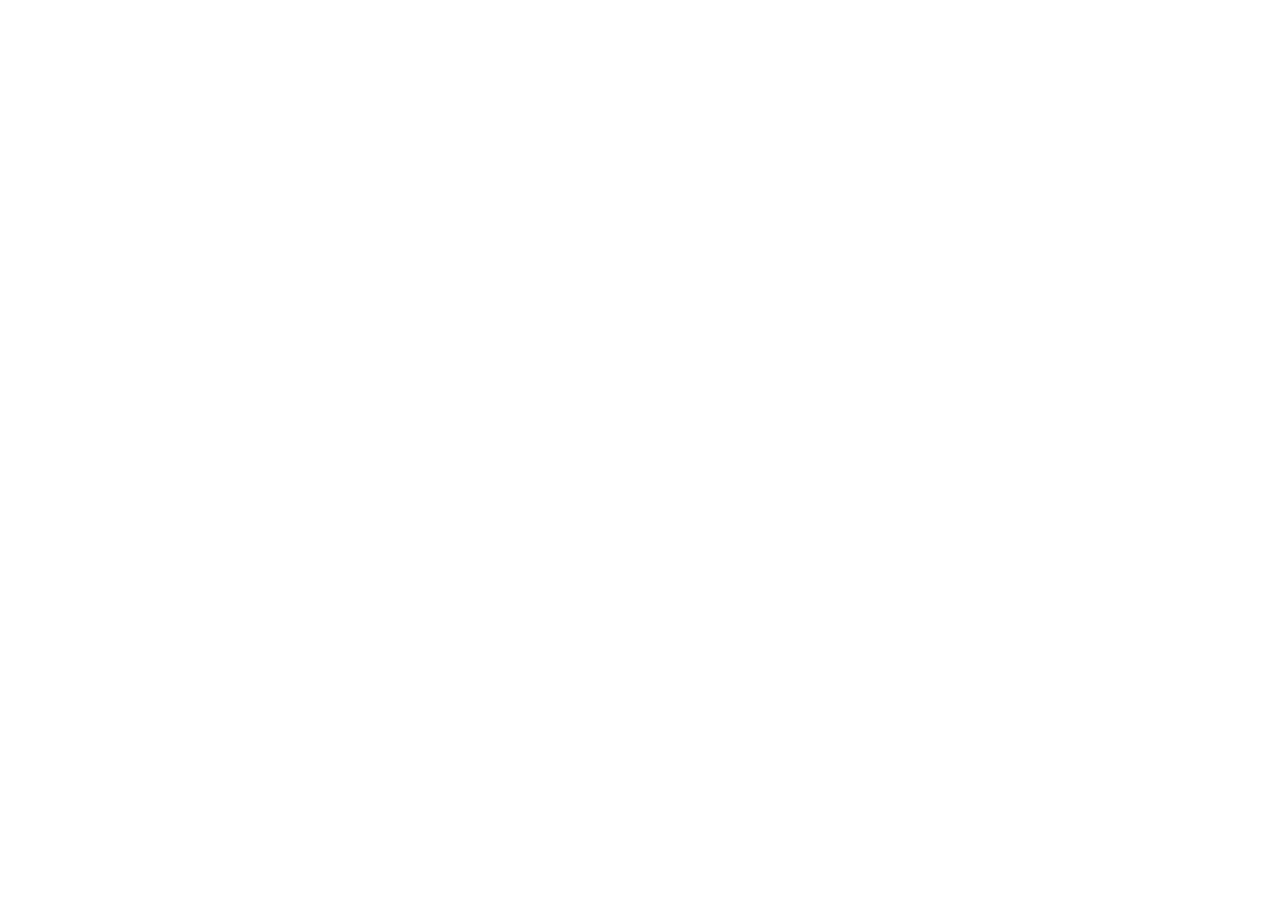
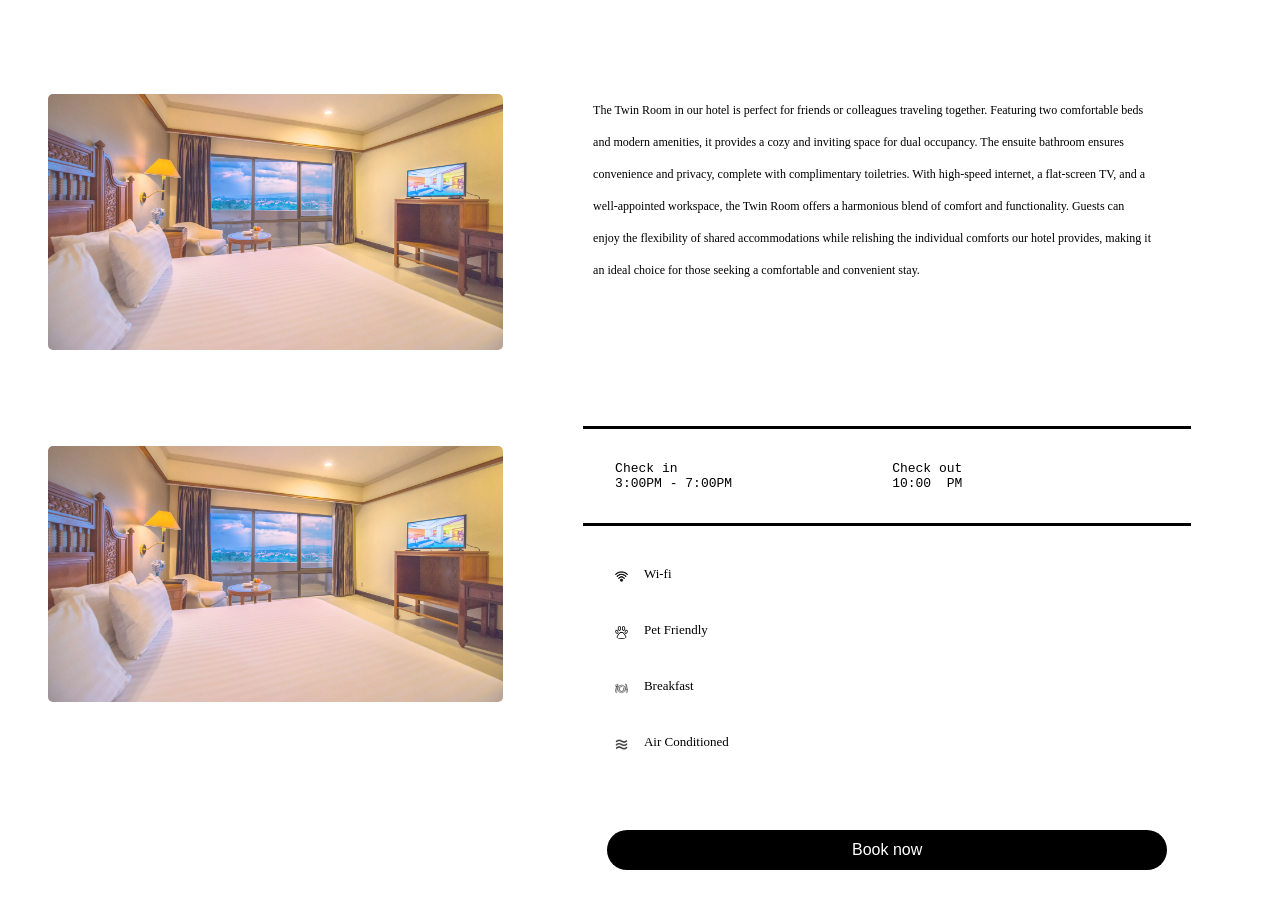
Before and after one commit to darlisse/jadehotel, a React (Create React App) app: page /Details-2 in a window 1280 px wide. Before the commit this address had no page. Shown: the part 431-1340 px from the top of the page. Before the commit the page ends 800 px from the top, so only its background shows below. Built offline with nearby package versions, Linux system fonts and the light colour scheme.

Commit message:
Linked the Details file to Home.js

```diff
--- a/src/App.js
+++ b/src/App.js
@@ -4,6 +4,12 @@
 import Home from "./pages/Home";
 import About from "./pages/About";
 import Details from "./pages/Details";
+import Details2 from "./pages/Details-2";
+import Details3 from "./pages/Details-3";
+import Details4 from "./pages/Details-4";
+import Details5 from "./pages/Details-5";
+import Details6 from "./pages/Details-6";
+
 
 const App = () => {
   return (
@@ -14,6 +20,11 @@
           <Route path="/" exact Component={Home} />
           <Route path="/About" exact Component={About} />
           <Route path="/Details" exact Component={Details} />
+          <Route path="/Details-2" exact Component={Details2} />
+          <Route path="/Details-3" exact Component={Details3} />
+          <Route path="/Details-4" exact Component={Details4} />
+          <Route path="/Details-5" exact Component={Details5} />
+          <Route path="/Details-6" exact Component={Details6} />
         </Routes>
       </Router>
     </div>
--- a/src/pages/Details-2.js
+++ b/src/pages/Details-2.js
@@ -0,0 +1,91 @@
+import React from "react";
+import "./Details.css";
+import sample from "./assets/sample-room-pic.jpg";
+import wifi from "./assets/wifi.png";
+import pet from "./assets/pet.png";
+import breakfast from "./assets/food.png";
+import aircon from "./assets/aircon.png";
+
+
+const Details = () => {
+
+  return (
+
+    <div className="room-details-container">
+      <div className="picture-container">
+        <div className="picture">
+          <img src={sample} alt="Sample Pic"/>
+        </div>
+        <div className="picture">
+          <img src={sample} alt="Sample Pic"/>
+        </div>
+        <div className="picture">
+          <img src={sample} alt="Sample Pic"/>
+        </div>
+      </div>
+
+      <div className="details-container">
+        <h1 className="room-name">Twin Room</h1>
+        <article className="room-description-1">
+          <pre>
+            {'Max number of guests: 2\nRoom size: Standard size for dual occupancy\nBed size: Two standard single beds\n'}
+          </pre>
+
+        </article>
+        <article className="room-description-2">
+        The Twin Room in our hotel is perfect for friends or colleagues
+        traveling together. Featuring two comfortable beds and modern
+        amenities, it provides a cozy and inviting space for dual occupancy.
+        The ensuite bathroom ensures convenience and privacy, complete with
+        complimentary toiletries. With high-speed internet, a flat-screen TV,
+        and a well-appointed workspace, the Twin Room offers a harmonious
+        blend of comfort and functionality. Guests can enjoy the flexibility
+        of shared accommodations while relishing the individual comforts our
+        hotel provides, making it an ideal choice for those seeking a
+        comfortable and convenient stay.
+        </article>
+        <div className="line"></div>
+        <div className="check-in-out">
+          <div className="check-in">
+            <pre>
+              {'Check in\n3:00PM - 7:00PM'}
+            </pre>
+          </div>
+          <div className="check-out">
+            <pre>
+              {'Check out\n10:00  PM'}
+            </pre>
+          </div>
+        </div>
+        <div className="line"></div>
+        <div className="inclusions-container">
+          <div className="inclusion">
+            <img src={wifi} alt="Wifi"></img>
+            Wi-fi
+          </div>
+          <div className="inclusion">
+            <img src={pet} alt="Pet"></img>
+            Pet Friendly
+          </div>
+          <div className="inclusion">
+            <img src={breakfast} alt="Breakfast"></img>
+            Breakfast
+          </div>
+          <div className="inclusion">
+            <img src={aircon} alt="Air Con"></img>
+            Air Conditioned
+          </div>
+        </div>
+        <div className="book-btn">
+          <button className="book-now">Book now</button>
+        </div>
+      </div>
+    </div>
+
+  );
+
+};
+
+
+
+export default Details;
--- a/src/pages/Home.css
+++ b/src/pages/Home.css
@@ -60,9 +60,9 @@
   justify-content: space-between;
 }
 
-article {
+article{
   position: relative;
-  border: 1px solid #ddd;
+  border: none;
   border-radius: 8px;
   margin: 10px;
   text-align: center;
@@ -72,6 +72,7 @@
   background-color: #fff;
   overflow: hidden;
   transition: transform 0.3s ease-in-out;
+  justify-content: center;
 }
 
 article:hover {
--- a/src/pages/Home.js
+++ b/src/pages/Home.js
@@ -31,7 +31,9 @@
           <div className="Room-details-container">
             <div className="Room-details-container">
               <div className="Room-container">
+
                 <article>
+                  <Link to="/Details">
                     <img
                       src={twin} alt="Twin"
                       className="icon"
@@ -40,9 +42,11 @@
                       <h3>Twin Room</h3>
                       <p>Two separate single beds placed in the same room</p>
                     </div>
-                  <Link to="/Details">View</Link>
+                  </Link>
                 </article>
+
                 <article>
+                  <Link to="/Details-2">
                     <img
                       src={double} alt="Double Bed"
                       class="icon"
@@ -51,8 +55,11 @@
                       <h3>Double Room</h3>
                       <p>A bed larger than a single bed, typically designed for two people.</p>
                     </div>
+                    </Link>
                 </article>
+
                 <article>
+                  <Link to="/Details-3">
                     <img
                     src={suite} alt="Suit"
                     class="icon"
@@ -61,8 +68,11 @@
                       <h3>Suite</h3>
                       <p>A larger and more luxurious room with a separate living or sitting area. </p>
                     </div>
+                  </Link>
                  </article>
+
                 <article>
+                  <Link to="/Details-4">
                     <img
                       src={executive} alt="Executive"
                       class="icon"
@@ -71,8 +81,11 @@
                       <h3>Executive Room</h3>
                       <p>A room with added amenities and services catering to business travelers.</p>
                     </div>
+                  </Link>
                 </article>
+
                 <article>
+                  <Link to="/Details-5">
                     <img
                       src={presidential} alt="Presidential"
                       class="icon"
@@ -81,8 +94,11 @@
                       <h3>Presidential Suite</h3>
                       <p>The highest-tier suite in some hotels, offering the most luxurious amenities and often reserved for VIP guests or special occasions.</p>
                     </div>
+                  </Link>
                 </article>
+
                 <article>
+                  <Link to="/Details-6">
                     <img
                       src={penthouse} alt="Penthouse"
                       class="icon"
@@ -91,7 +107,9 @@
                       <h3>Penthouse</h3>
                       <p>These rooms are high-end, big rooms- sometimes taking up the entire top floor of a hotel – and come with the ultimate luxury amenities.</p>
                     </div>
+                  </Link>
                 </article>
+
               </div>
             </div>
           </div>
```
Also changed, not shown: src/pages/Details-6.css (added), src/pages/Details-6.js (added). Lines whose indentation alone changed are shown as unchanged.
